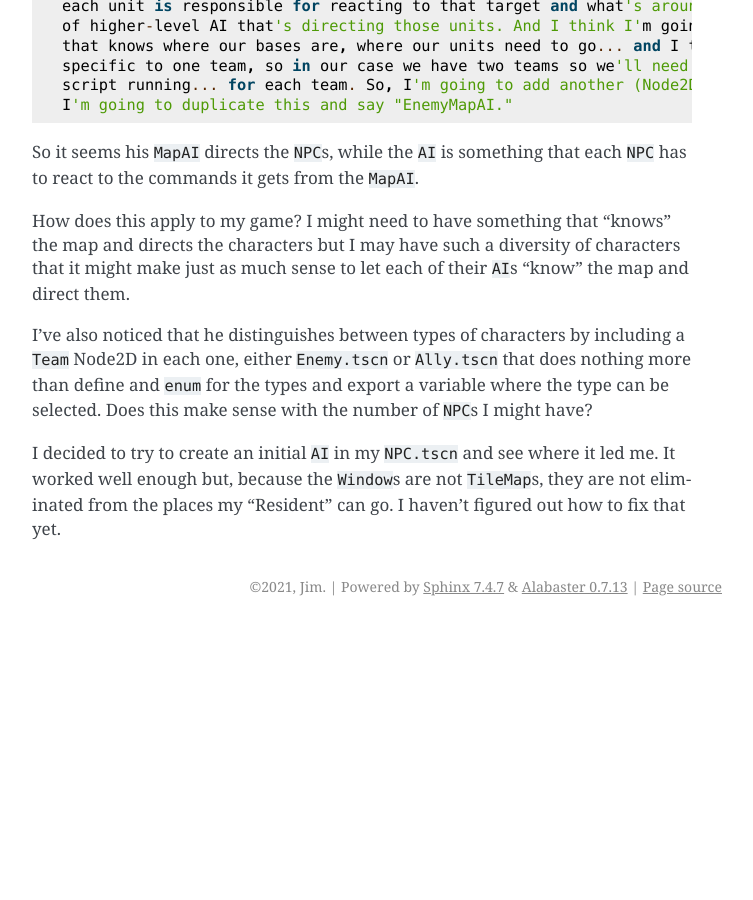
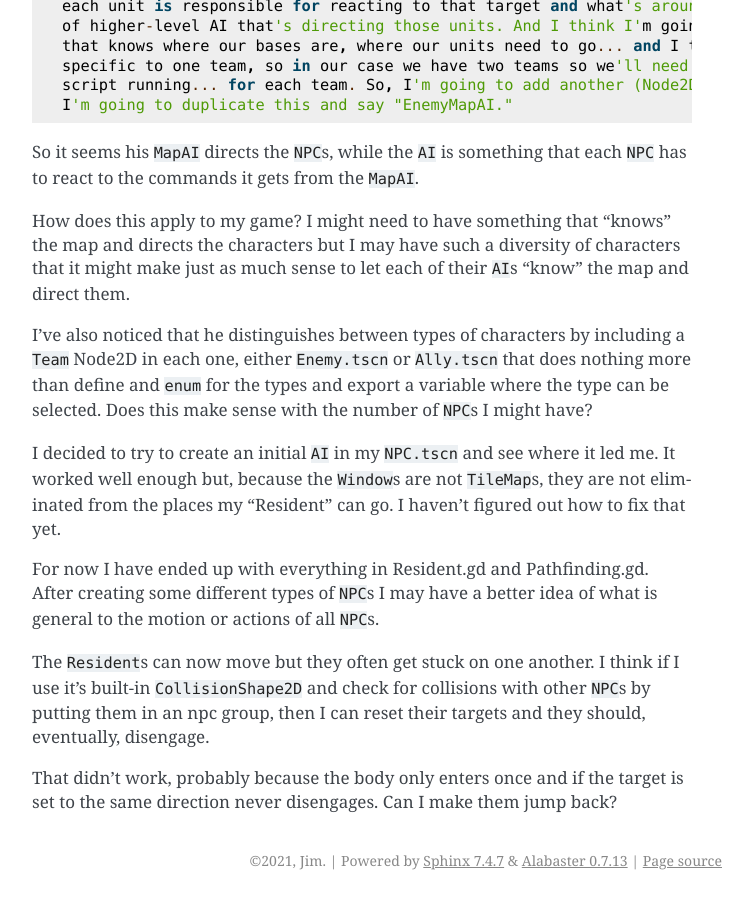
Before and after one commit to JMorris1575/Christmas2022, a Sphinx documentation site: the page built from docs/st_nick_game_dev.rst, in a window 1280 px wide and 900 px high, scrolled down 43832 px. Shown: the whole window, without its empty margins (388-1141 px from the left). Built offline with Sphinx 7.4.7, drawn with Linux system fonts in a browser that asks for light colours; before the commit the page ends 44458 px from its top, so only the background shows below that.

Commit message:
Working on preventing NPCs from locking up when they meet

```diff
--- a/docs/st_nick_game_dev.rst
+++ b/docs/st_nick_game_dev.rst
@@ -1774,3 +1774,13 @@ where the type can be selected. Does this make sense with the number of ``NPC``\
 I decided to try to create an initial ``AI`` in my ``NPC.tscn`` and see where it led me. It worked well enough but,
 because the ``Window``\s are not ``TileMap``\s, they are not eliminated from the places my "Resident" can go. I haven't
 figured out how to fix that yet.
+
+For now I have ended up with everything in Resident.gd and Pathfinding.gd. After creating some different types of
+``NPC``\s I may have a better idea of what is general to the motion or actions of all ``NPC``\s.
+
+The ``Resident``\s can now move but they often get stuck on one another. I think if I use it's built-in
+``CollisionShape2D`` and check for collisions with other ``NPC``\s by putting them in an npc group, then I can reset
+their targets and they should, eventually, disengage.
+
+That didn't work, probably because the body only enters once and if the target is set to the same direction never
+disengages. Can I make them jump back?
```
